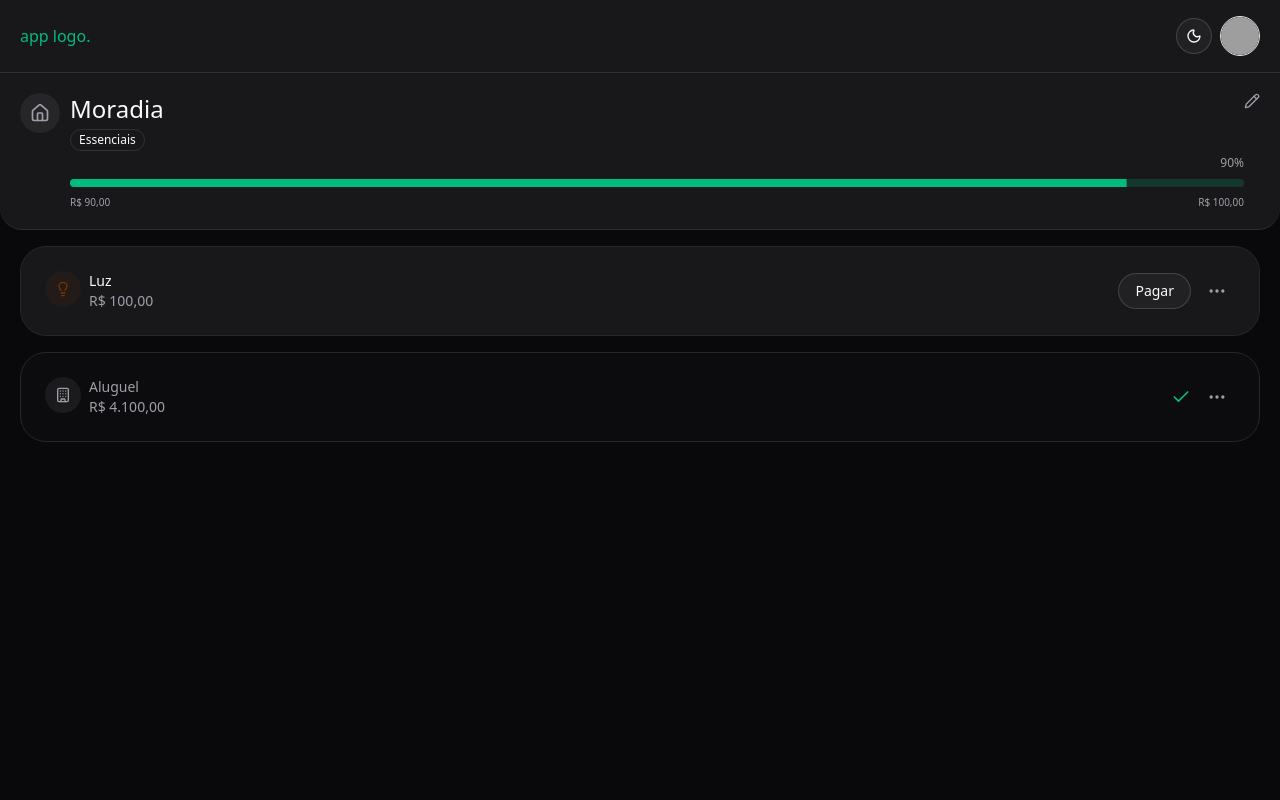
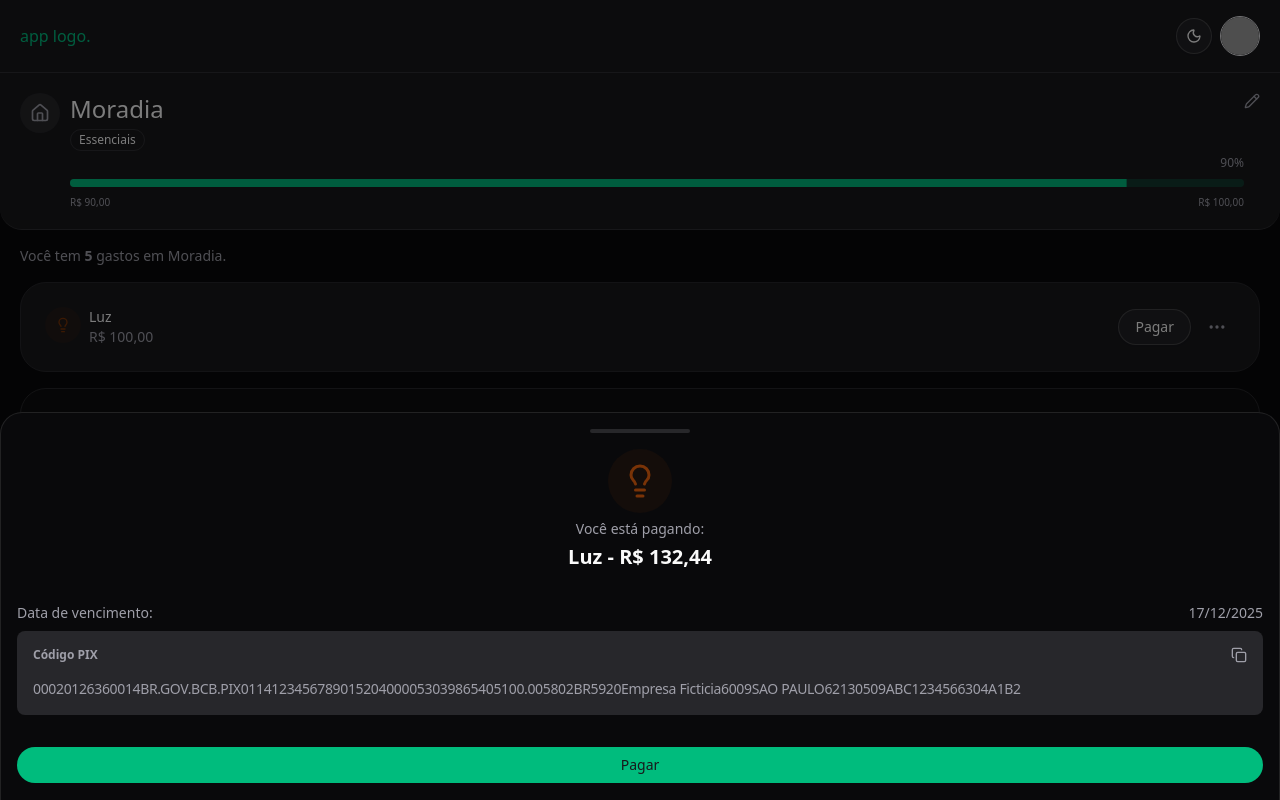
Before and after one commit to keyyuwan/budget, a React (Vite) app: page /budget-categories/1 in a window 1280 px wide. Both pictures are taken after a click on the button "Pagar". Built offline with nearby package versions, Linux system fonts and the light colour scheme; grey boxes are pictures that could not be loaded.

Commit message:
feat: payment drawer

```diff
--- a/src/components/app/budget-item-card/details-dropdown/index.tsx
+++ b/src/components/app/budget-item-card/details-dropdown/index.tsx
@@ -23,17 +23,17 @@ export function BudgetItemCardDetailsDropdown() {
       </DropdownMenuTrigger>
       <DropdownMenuContent align="end" sideOffset={8} className="min-w-40">
         <DropdownMenuItem className="text-sm">
-          <FileTextIcon className="size-3.5" />
+          <FileTextIcon className="size-3.5 text-foreground" />
           Detalhes
         </DropdownMenuItem>
         <DropdownMenuSeparator />
         <DropdownMenuItem className="text-sm">
-          <PencilIcon className="size-3.5" />
+          <PencilIcon className="size-3.5 text-foreground" />
           Editar
         </DropdownMenuItem>
         <DropdownMenuSeparator />
-        <DropdownMenuItem className="text-sm">
-          <Trash2Icon className="size-3.5" />
+        <DropdownMenuItem className="text-sm text-destructive">
+          <Trash2Icon className="size-3.5 text-destructive" />
           Excluir
         </DropdownMenuItem>
       </DropdownMenuContent>
--- a/src/components/app/budget-item-card/index.tsx
+++ b/src/components/app/budget-item-card/index.tsx
@@ -4,6 +4,8 @@ import { cn } from "@/lib/utils";
 import { formatBRL } from "@/utils/format-brl";
 import { CheckIcon, type LucideIcon } from "lucide-react";
 import { BudgetItemCardDetailsDropdown } from "./details-dropdown";
+import { useState } from "react";
+import { PaymentDrawer } from "./payment-drawer";
 
 interface BudgetItemCardProps {
   icon: LucideIcon;
@@ -24,6 +26,8 @@ export function BudgetItemCard({
   isPaid = false,
   hasDetails = true,
 }: BudgetItemCardProps) {
+  const [isPaymentOpen, setIsPaymentOpen] = useState(false);
+
   const currencyAmount = formatBRL(amount);
 
   return (
@@ -54,11 +58,16 @@ export function BudgetItemCard({
         </div>
         <div className="flex items-center gap-2">
           {isPaid ? (
-            <CheckIcon className="size-5 text-primary" />
+            <div className="flex size-9 items-center justify-center rounded-full bg-primary/10">
+              <CheckIcon className="size-5 text-primary" />
+            </div>
           ) : (
-            <Button variant="outline">Pagar</Button>
+            <Button variant="outline" onClick={() => setIsPaymentOpen(true)}>
+              Pagar
+            </Button>
           )}
 
+          <PaymentDrawer open={isPaymentOpen} onOpenChange={setIsPaymentOpen} />
           {hasDetails && <BudgetItemCardDetailsDropdown />}
         </div>
       </CardContent>
--- /dev/null
+++ b/src/components/app/budget-item-card/payment-drawer/index.tsx
@@ -0,0 +1,82 @@
+import { Button } from "@/components/ui/button";
+import {
+  Drawer,
+  DrawerContent,
+  DrawerFooter,
+  DrawerHeader,
+  DrawerTitle,
+} from "@/components/ui/drawer";
+import { CopyIcon, LightbulbIcon } from "lucide-react";
+
+interface PaymentDrawerProps {
+  open: boolean;
+  onOpenChange: (open: boolean) => void;
+}
+
+export function PaymentDrawer({ open, onOpenChange }: PaymentDrawerProps) {
+  const isPix = true;
+
+  return (
+    <Drawer open={open} onOpenChange={onOpenChange}>
+      <DrawerContent>
+        <DrawerHeader className="flex items-center gap-2">
+          <div className="flex size-16 items-center justify-center rounded-full bg-warning/10">
+            <LightbulbIcon className="size-9 text-warning" />
+          </div>
+          <div className="flex flex-col gap-1">
+            <span className="text-sm text-muted-foreground">
+              Você está pagando:
+            </span>
+            <DrawerTitle>Luz - R$ 132,44</DrawerTitle>
+          </div>
+        </DrawerHeader>
+
+        <div className="flex flex-col gap-2 p-4">
+          <div className="flex items-center justify-between text-sm text-muted-foreground">
+            <span className="font-medium">Data de vencimento:</span>
+            <span>17/12/2025</span>
+          </div>
+
+          {isPix ? (
+            <div className="flex flex-col gap-4 rounded-md bg-muted-foreground/20 p-4">
+              <div className="flex items-center justify-between">
+                <span className="text-xs font-semibold text-muted-foreground">
+                  Código PIX
+                </span>
+                <button aria-label="Copiar código">
+                  <CopyIcon className="size-4 text-muted-foreground" />
+                </button>
+              </div>
+              <p className="w-full text-sm tracking-tight break-all text-muted-foreground">
+                00020126360014BR.GOV.BCB.PIX0114123456789015204000053039865405100.005802BR5920Empresa
+                Ficticia6009SAO PAULO62130509ABC1234566304A1B2
+              </p>
+            </div>
+          ) : (
+            <div className="flex flex-col gap-4 rounded-md bg-muted-foreground/20 p-4">
+              <div className="flex items-center justify-between">
+                <span className="text-xs font-semibold text-muted-foreground">
+                  Link do boleto
+                </span>
+                <button aria-label="Copiar código">
+                  <CopyIcon className="size-4 text-muted-foreground" />
+                </button>
+              </div>
+              <a
+                href="#"
+                target="_blank"
+                className="w-full text-sm break-all text-primary underline"
+              >
+                https://pagamentos.exemplo.com/boleto/23793.38127-60000.123456-78901.234567-8
+              </a>
+            </div>
+          )}
+        </div>
+
+        <DrawerFooter>
+          <Button className="w-full">Pagar</Button>
+        </DrawerFooter>
+      </DrawerContent>
+    </Drawer>
+  );
+}
--- a/src/components/app/create-transaction-fixed-button/create-transaction-drawer/index.tsx
+++ b/src/components/app/create-transaction-fixed-button/create-transaction-drawer/index.tsx
@@ -6,13 +6,8 @@ import {
 } from "@/components/ui/drawer";
 import type { TransactionType } from "..";
 import { CreateIncomeTransactionForm } from "./create-income-transaction-form";
-import {
-  BanknoteArrowDownIcon,
-  BanknoteArrowUpIcon,
-  XIcon,
-} from "lucide-react";
+import { BanknoteArrowDownIcon, BanknoteArrowUpIcon } from "lucide-react";
 import { CreateExpenseTransactionForm } from "./create-expense-transaction-form";
-import { Button } from "@/components/ui/button";
 
 const TITLE_MAP: Record<TransactionType, string> = {
   expense: "Nova Saída",
@@ -35,7 +30,7 @@ const ICON_MAP: Record<TransactionType, React.ReactNode> = {
 interface CreateTransactionDrawerProps {
   transactionType: TransactionType;
   open: boolean;
-  onOpenChange: () => void;
+  onOpenChange: (open: boolean) => void;
 }
 
 export function CreateTransactionDrawer({
@@ -48,19 +43,11 @@ export function CreateTransactionDrawer({
   return (
     <Drawer open={open} onOpenChange={onOpenChange}>
       <DrawerContent>
-        <DrawerHeader className="flex-row items-center justify-between">
+        <DrawerHeader>
           <div className="flex flex-row items-center gap-2">
             {ICON_MAP[transactionType]}
             <DrawerTitle className="text-left">{title}</DrawerTitle>
           </div>
-          <Button
-            variant="ghost"
-            size="icon"
-            aria-label="Fechar"
-            onClick={onOpenChange}
-          >
-            <XIcon className="size-5 text-muted-foreground" />
-          </Button>
         </DrawerHeader>
         {transactionType === "income" && <CreateIncomeTransactionForm />}
         {transactionType === "expense" && <CreateExpenseTransactionForm />}
--- a/src/routes/budget-categories.$id.tsx
+++ b/src/routes/budget-categories.$id.tsx
@@ -50,6 +50,10 @@ function RouteComponent() {
       </div>
 
       <div className="flex flex-col gap-4 px-5">
+        <span className="text-sm text-muted-foreground">
+          Você tem <strong>5</strong> gastos em Moradia.
+        </span>
+
         <BudgetItemCard
           icon={LightbulbIcon}
           title="Luz"
--- a/src/routes/payments.tsx
+++ b/src/routes/payments.tsx
@@ -29,8 +29,8 @@ function RouteComponent() {
             value="next-payments"
             className="mt-2 flex flex-col gap-5"
           >
-            <span className="text-sm font-medium text-muted-foreground">
-              Você tem <strong>5</strong> contas neste mês
+            <span className="text-sm text-muted-foreground">
+              Você tem <strong>5</strong> contas a vencer este mês.
             </span>
 
             <div className="flex flex-col gap-2">
```
